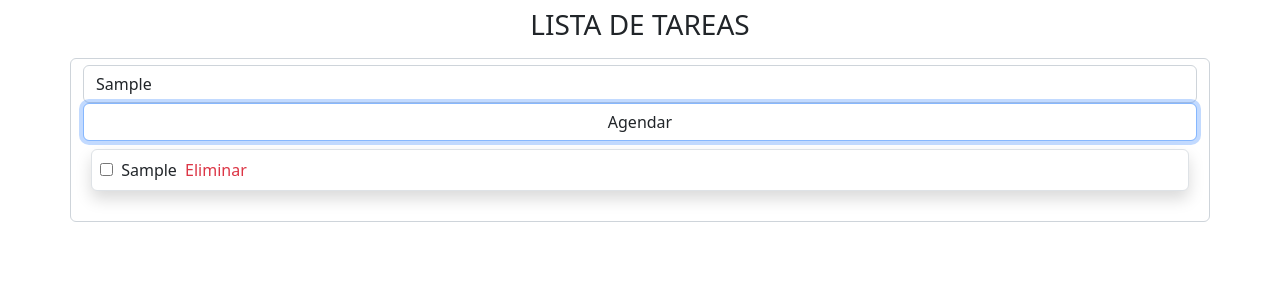
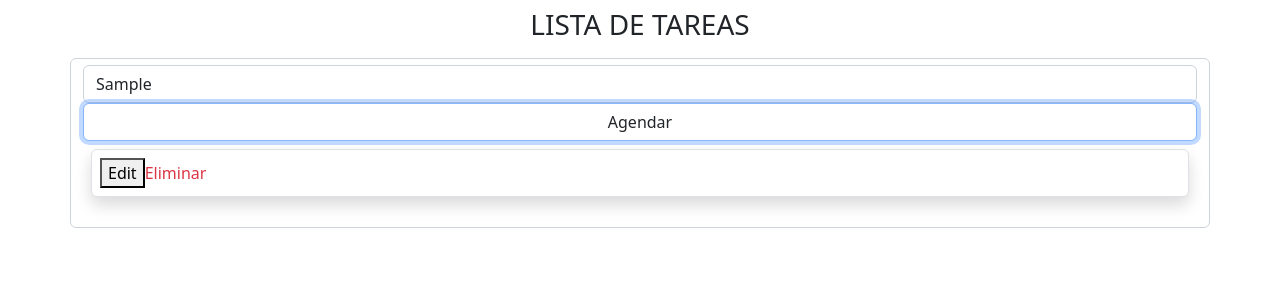
Before and after one commit to noeliamodica/React_ProyectoAgendaconBootstrap, a React (Create React App) app: page / in a window 1280 px wide. Both pictures are taken after typing "Sample" into the empty fields and a click on the input "Agendar". Shown: the top 300 px of the page. Built offline with nearby package versions, Linux system fonts and the light colour scheme.

Commit message:
funcionalidad para editar

```diff
--- a/src/components/AgendaCard.js
+++ b/src/components/AgendaCard.js
@@ -1,14 +1,59 @@
-
+import { useState } from 'react'
 import 'bootstrap/dist/css/bootstrap.min.css';
 
-export function AgendaCard({item}){
+export function AgendaCard({item, onUpdate}){
+
+    const [edit, setEdit] = useState (false);
+
+
+    function FormEdit(){
+        const [newValue, setNewValue] = useState(item.title);
+
+        function handleSubmit(e){
+            e.preventDefault();
+        }
+
+        function handleChange (e){
+            const value = e.target.value
+            setNewValue(value)
+        }
+
+        function handleClickUpdate(){
+            onUpdate (item.id, newValue);
+            setEdit(false);
+        }
+
+        return (
+            <form onSubmit={handleSubmit}>
+            <input type='text' className="todoInput" onChange={handleChange} value={newValue} />
+            <buttton className="p-1 " onClick={handleClickUpdate}>Editar</buttton>
+            </form>
+        )
+    }
+
+
+
+    function TodoElement(){
+
+
+        return(
+            <div>
+                 <button className="button" onClick={ ()=> setEdit(true) }>Edit</button>
+                <buttton className="text-danger ">Eliminar</buttton>
+            </div>
+        )
+
+    }
+
+
     return(
         <div className="flex bg-light border shadow p-2 mb-3 bg-body rounded  ">
-            <form >
-            <input  type="checkbox" className='p-1'/>
-            <span className="flex p-1 ml-2" value={item} > {item.title}  </span>
-            <span className="text-danger ">Eliminar</span>
-            </form>
+
+            {
+                edit ? <FormEdit />
+                : <TodoElement />
+            }
+
         </div>
 
  )
--- a/src/components/AgendaGrid.js
+++ b/src/components/AgendaGrid.js
@@ -25,6 +25,13 @@ export default function AgendaGrid (){
         setAgendados ([...agendados, newData] )
     }
 
+    function handleUpdate(id, value){
+        const temp =[...agendados];
+        const item = temp.find(item => item.id ===id );
+        item.title = value
+        setAgendados(temp)
+    }
+
 
     return (
         <div className="form-control">
@@ -40,7 +47,7 @@ export default function AgendaGrid (){
             <div>
                 {agendados.map(item =>(
                         <div className='p-2'>
-                        <AgendaCard  key={item.id} item={item} />
+                        <AgendaCard  key={item.id} item={item} onUpdate={handleUpdate} />
                         </div>
 
                 ))
```
